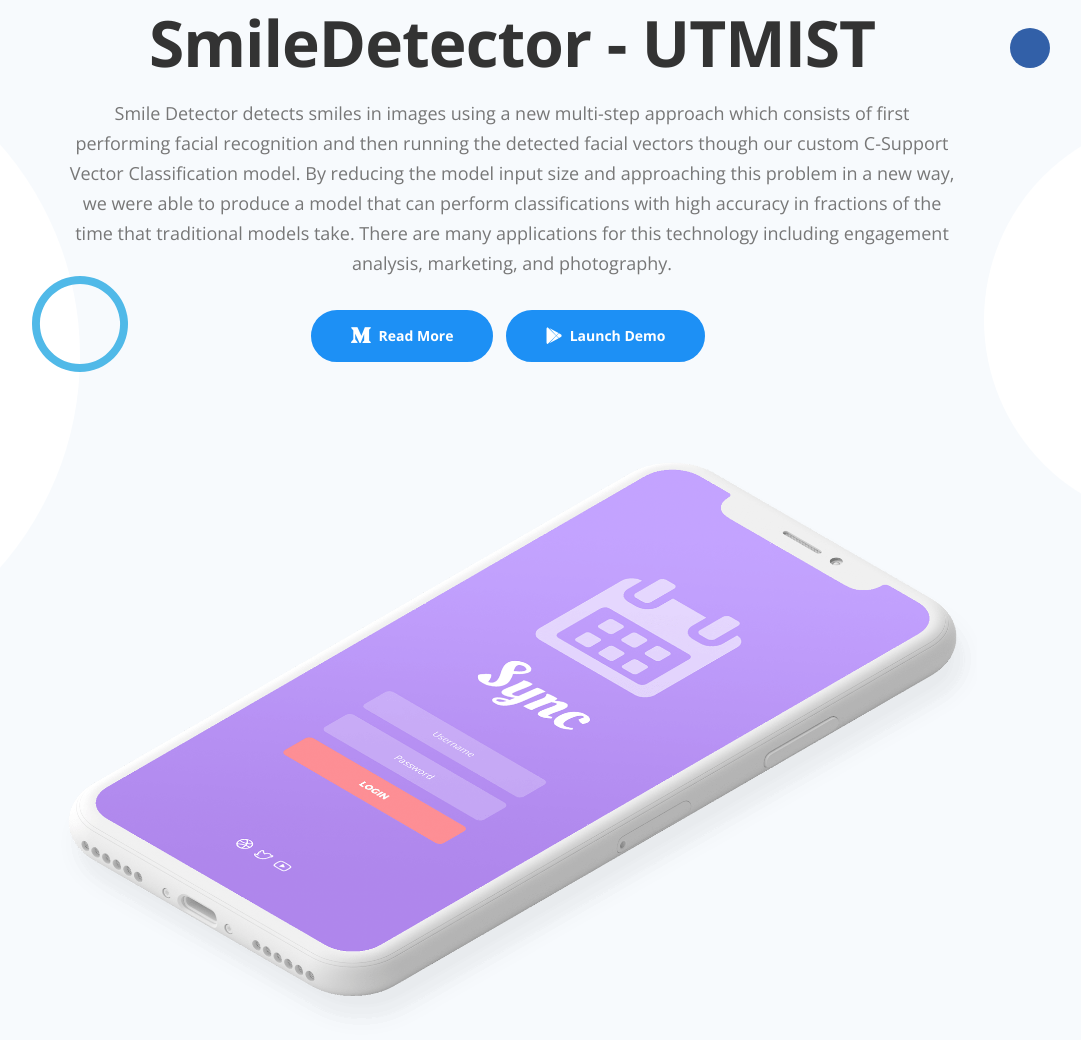
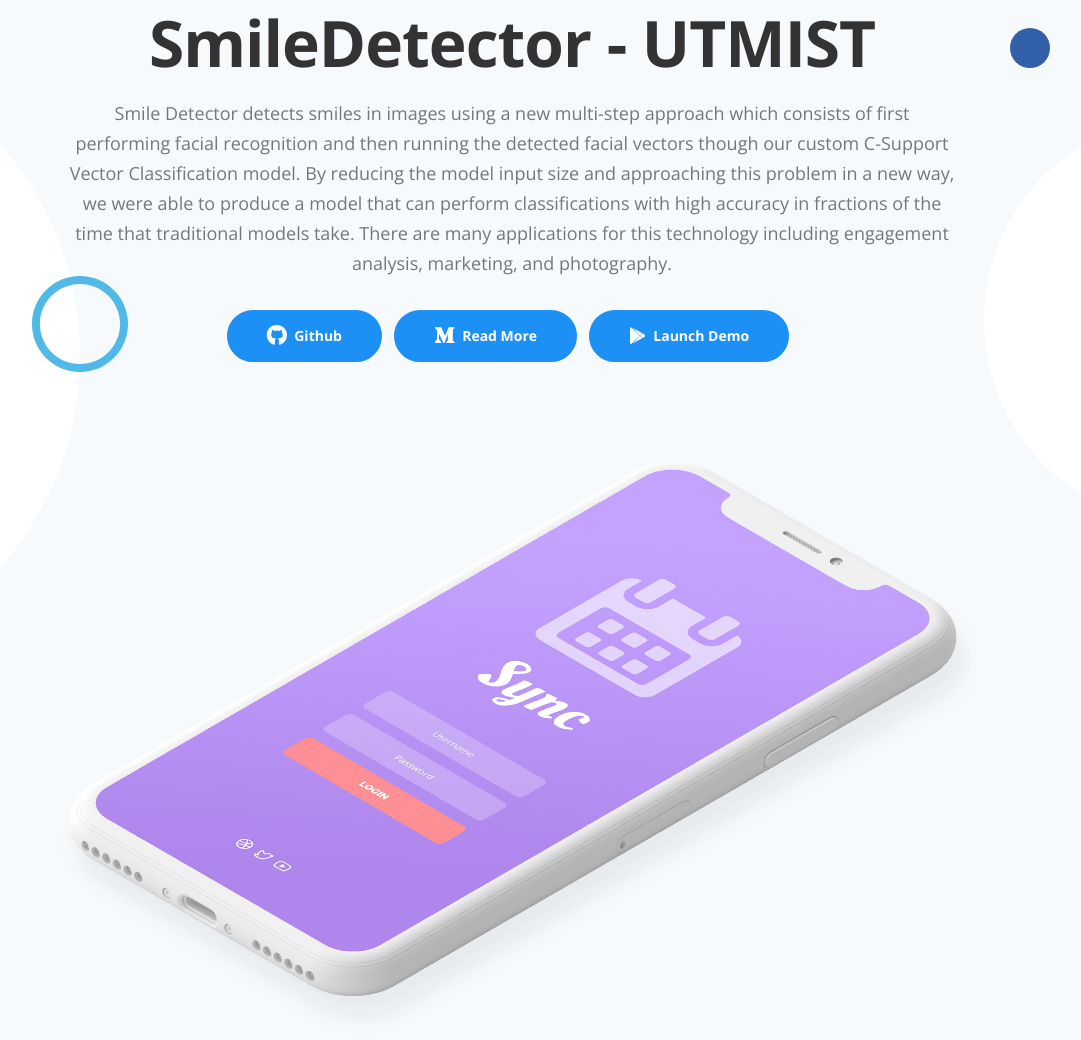
Before and after one commit to NoahCristino/SmileDetector, a Flask app: page / in a window 1280 px wide. Shown: the part 188-1228 px from the top of the page, without its empty margins (128-1209 px from the left). Run offline with Flask 2, Linux system fonts and the light colour scheme; some libraries are stand-ins or nearby versions.

Commit message:
added github link

```diff
--- a/templates/index.html
+++ b/templates/index.html
@@ -87,6 +87,7 @@
                     <div class="text-container">
                         <h1>SmileDetector - UTMIST</h1>
                         <p class="p-large p-heading">Smile Detector detects smiles in images using a new multi-step approach which consists of first performing facial recognition and then running the detected facial vectors though our custom C-Support Vector Classification model. By reducing the model input size and approaching this problem in a new way, we were able to produce a model that can perform classifications with high accuracy in fractions of the time that traditional models take. There are many applications for this technology including engagement analysis, marketing, and photography.</p>
+                        <a class="btn-solid-lg" target="_blank" href="https://github.com/NoahCristino/SmileDetector"><i class="fab fa-github"></i>Github</a>
                         <a class="btn-solid-lg" target="_blank" href="https://medium.com/@cristinon66/648ebf0b6547"><i class="fab fa-medium-m"></i>Read More</a>
                         <a class="btn-solid-lg" target="_blank" href="/run"><i class="fab fa-google-play"></i>Launch Demo</a>
                     </div> <!-- end of text-container -->
```
